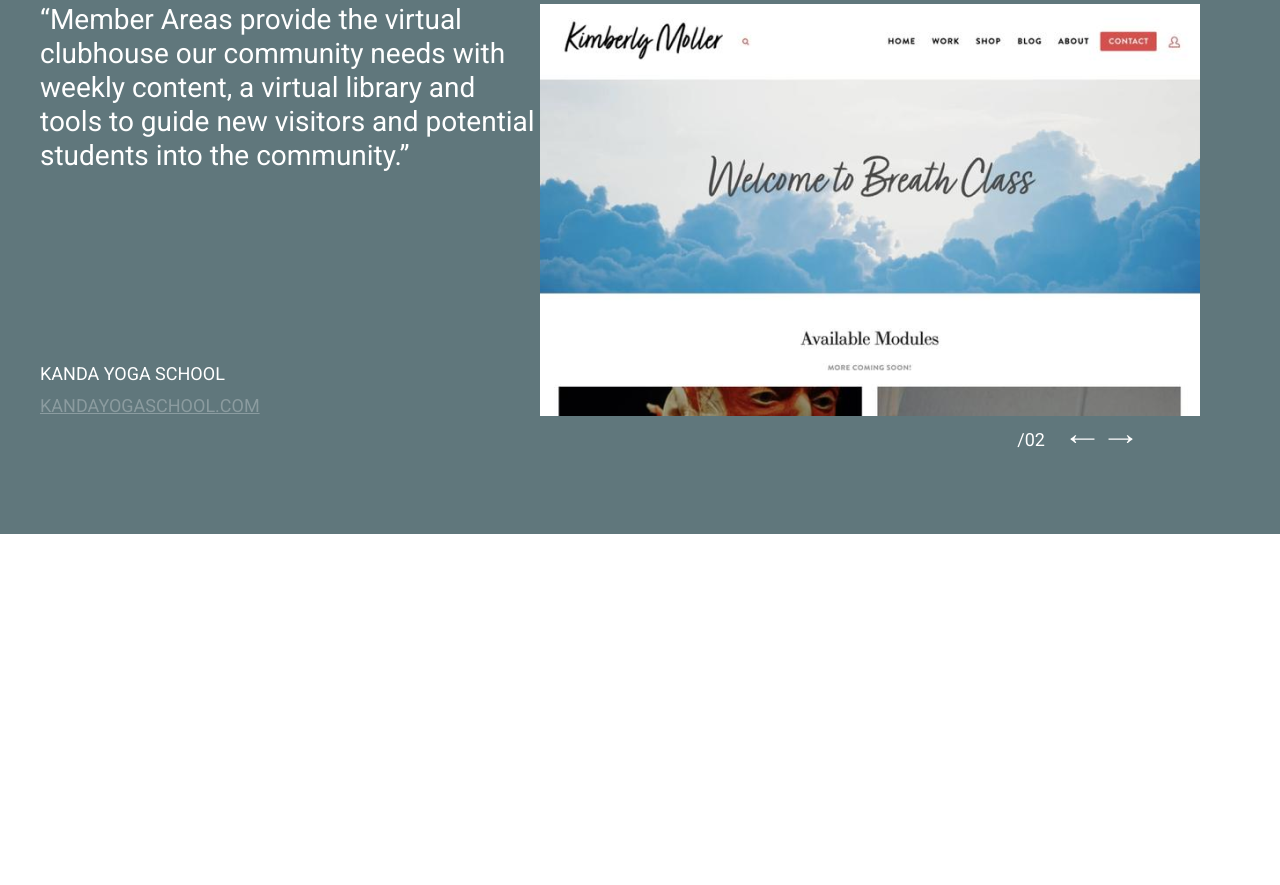
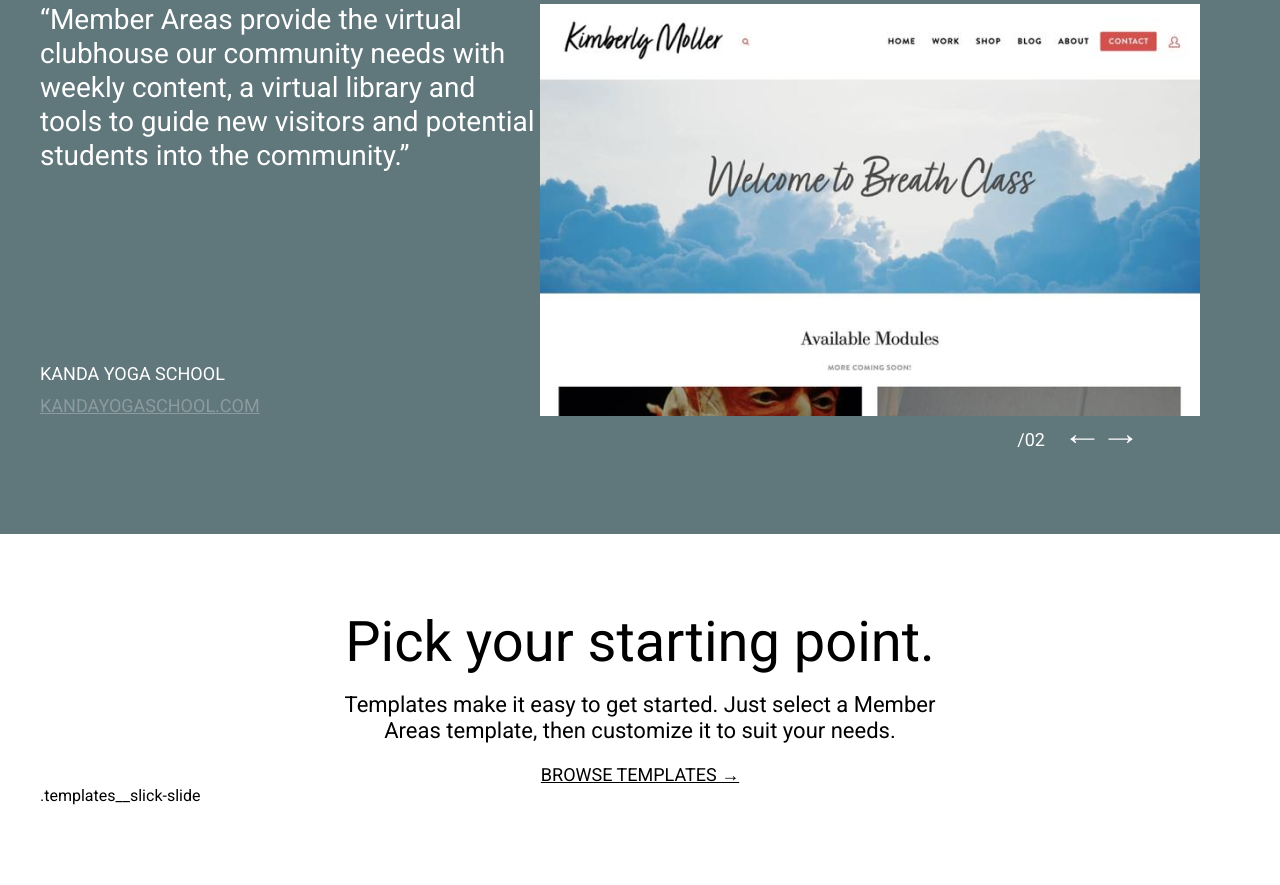
Before and after one commit to Abdulaziz1601/squareSpace, a website: page src/index.html in a window 1280 px wide. Shown: the part 5053-5938 px from the top of the page. Before the commit the page ends 5587 px from the top, so only its background shows below. Drawn offline with nearby package versions, Linux system fonts and the light colour scheme.

Commit message:
Templates section started

```diff
--- a/src/index.html
+++ b/src/index.html
@@ -214,6 +214,23 @@
         </div>
     </div>
 
+    <div class="templates">
+        <div class="container">
+            <div class="templates__wrapper">
+                <div class="title">
+                    Pick your starting point.
+                </div>
+                <div class="descr">
+                    Templates make it easy to get started. Just select a Member Areas template, then customize it to suit your needs.
+                </div>
+                <a href="#" class="templates__link">
+                    Browse Templates →
+                </a>
+            </div>
+            .templates__slick-slide
+        </div>
+    </div>
+
     <script type="text/javascript" src="//code.jquery.com/jquery-1.11.0.min.js"></script>
     <script type="text/javascript" src="//code.jquery.com/jquery-migrate-1.2.1.min.js"></script>
     <script src="js/slick.min.js"></script>
--- a/src/js/main.js
+++ b/src/js/main.js
@@ -6,13 +6,19 @@ $(document).ready(function(){
         speed: 500,
         fade: true,
         nextArrow: '<button class="slick-next slick-btn"><img src="icons/nextArrow.svg" alt=""> </button>',
-        prevArrow: '<button class="slick-prev slick-btn"><img src="icons/prevArrow.svg" alt=""> </button>'
+        prevArrow: '<button class="slick-prev slick-btn"><img src="icons/prevArrow.svg" alt=""> </button>',
+        // onInit: function(){
+        // $('.current').text('1');
+        // },
+        // onAfterChange: function(){
+        // $('.current').text($('.info__slick-slide').slickCurrentSlide()+1);
+        // }
 
     });
 
 
   });
 
-let currentSlide = $('.info__slick-slide').slick('slick-current');
-const currentIndex = document.querySelector('.info__current');
-currentIndex.innerHTML = `${currentSlide}`;
+// let currentSlide = $('.info__slick-slide').slick('slick-current');
+// const currentIndex = document.querySelector('.info__current');
+// currentIndex.innerHTML = `${currentSlide}`;
--- /dev/null
+++ b/src/sass/blocks/templates/_templates.scss
@@ -0,0 +1,20 @@
+.templates {
+    padding: 80px 0;
+
+    &__wrapper {
+        width: 628px;
+        margin: 0 auto;
+        text-align: center;
+    }
+    &__link{
+        display: inline-block;
+        margin-top: 20px;
+        font-size: 18px;
+        line-height: 22px;
+        text-transform: uppercase;
+        text-decoration: underline;
+        color: #000000;
+        -moz-text-decoration-line: underline;
+    }
+
+}
--- a/src/sass/style.scss
+++ b/src/sass/style.scss
@@ -9,3 +9,4 @@
 @import './blocks/advantage/advantage';
 @import './blocks/protect/protect';
 @import './blocks/info/info';
+@import './blocks/templates/templates';
```
Also changed, not shown: src/css/style.min.css.
